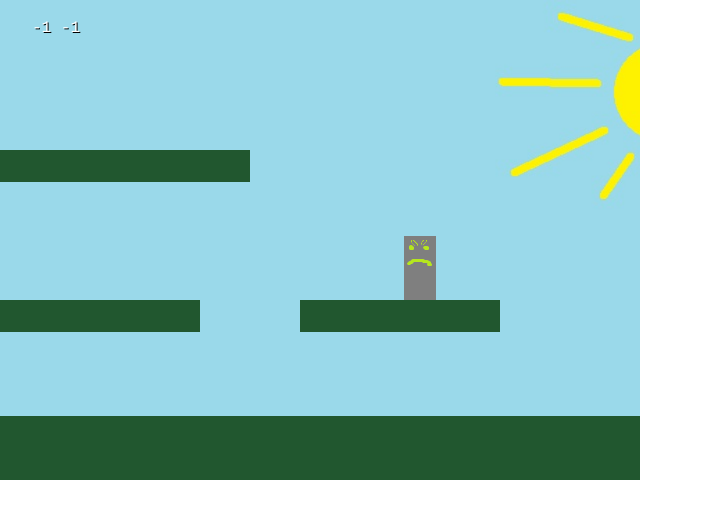
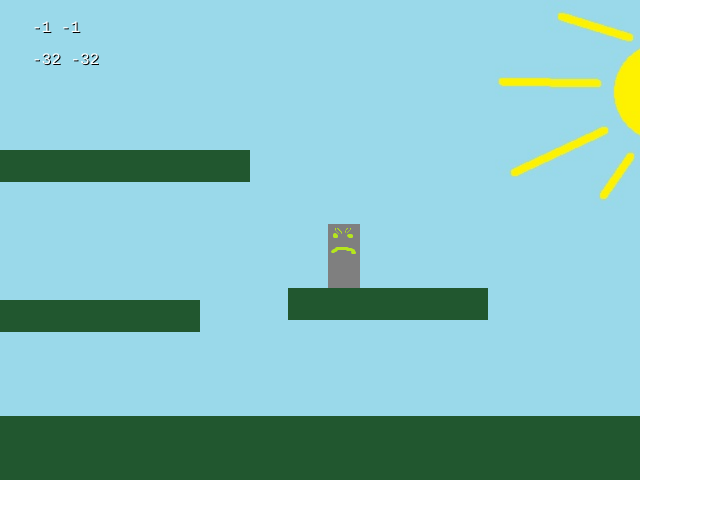
Before and after one commit to hasot/nav2018, a plain HTML site: page main.html in a window 1280 px wide. Shown: the whole page, without its empty margins (0-703 px from the left). Drawn offline with Linux system fonts and the light colour scheme; animation ran at ten frames a second.

Commit message:
fix coordinates

```diff
--- a/js/enemy.js
+++ b/js/enemy.js
@@ -1,3 +1,7 @@
+var EnemyWidth = 32;
+var EnemyHeight = 64;
+var EnemySpeed = 70;
+
 Enemy = function(x, y, minX, maxX, game)
 {
     this.minX = minX;
@@ -8,7 +12,6 @@ Enemy = function(x, y, minX, maxX, game)
     game.physics.enable(this.sprite, Phaser.Physics.ARCADE);
 
     this.direction = -1;
-    this.speed = 70;
 };
 
 Enemy.prototype.update = function()
@@ -18,5 +21,5 @@ Enemy.prototype.update = function()
     else if (this.sprite.body.x > this.maxX)
         this.direction = -1;
 
-    this.sprite.body.velocity.x = this.speed * this.direction;
+    this.sprite.body.velocity.x = EnemySpeed * this.direction;
 };
--- a/main.html
+++ b/main.html
@@ -44,7 +44,7 @@ function create() {
     ground.body.immovable = true;
 
     //  Now let's create two ledges
-    var ledge = platforms.create(300, 300, 'ground');
+    var ledge = platforms.create(288, 288, 'ground');
 
     ledge.body.immovable = true;
 
@@ -58,7 +58,10 @@ function create() {
 
     ledge.body.immovable = true;
 
-	enemy = new Enemy(460, 300-64, 300, 500-32, game);
+	enemy = new Enemy(
+					384, 224,
+					288, 448,
+					game);
 }
 
 function update()
@@ -69,7 +72,12 @@ function update()
 function render ()
 {
 	var mousePoint = game.input.mousePointer;
+
     game.debug.text(mousePoint.x + ' ' + mousePoint.y, 32, 32);
+
+    var divX = Math.floor(mousePoint.x / 32) * 32;
+    var divY = Math.floor(mousePoint.y / 32) * 32;
+    game.debug.text(divX + ' ' + divY, 32, 64);
 }
 
 </script>
```
